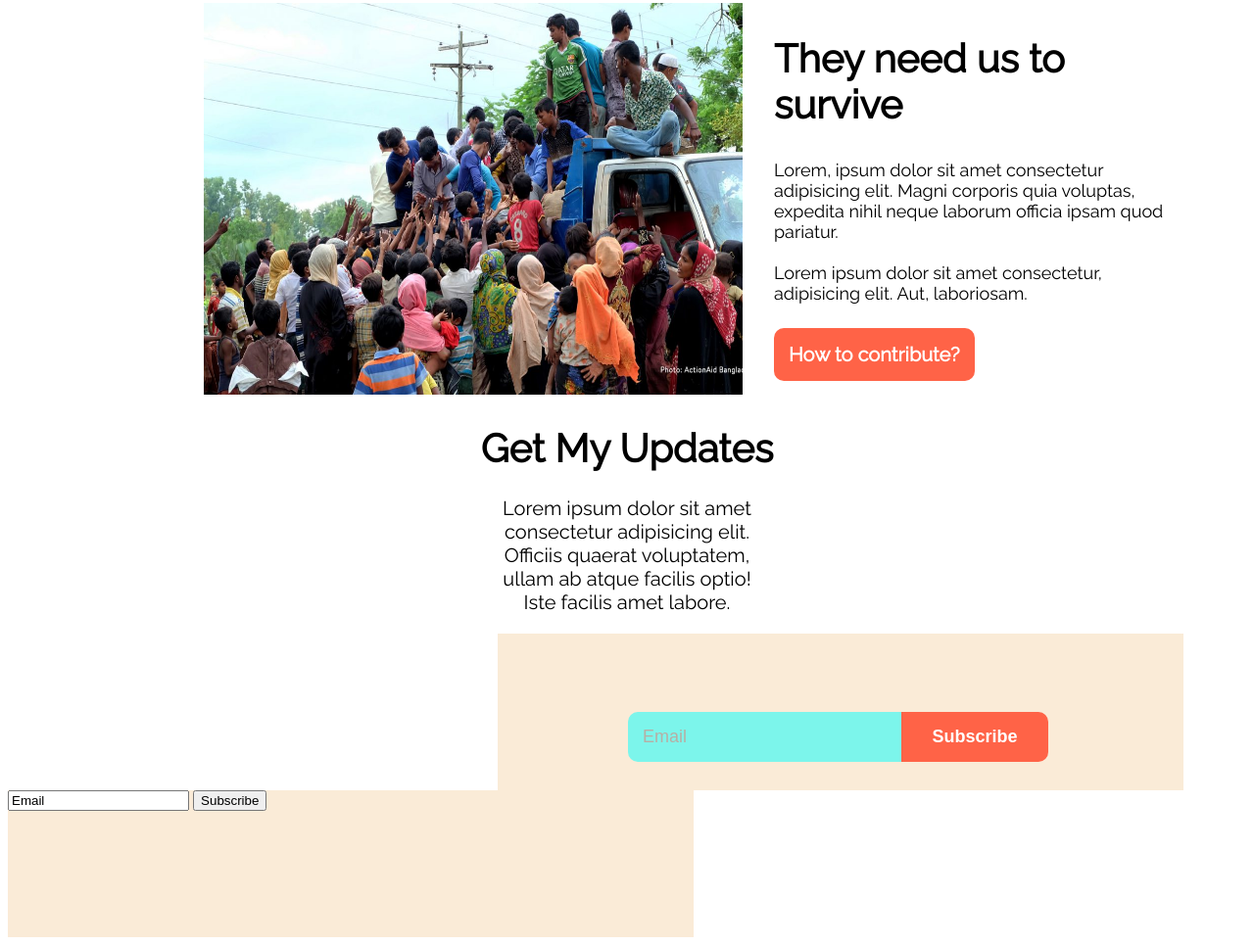
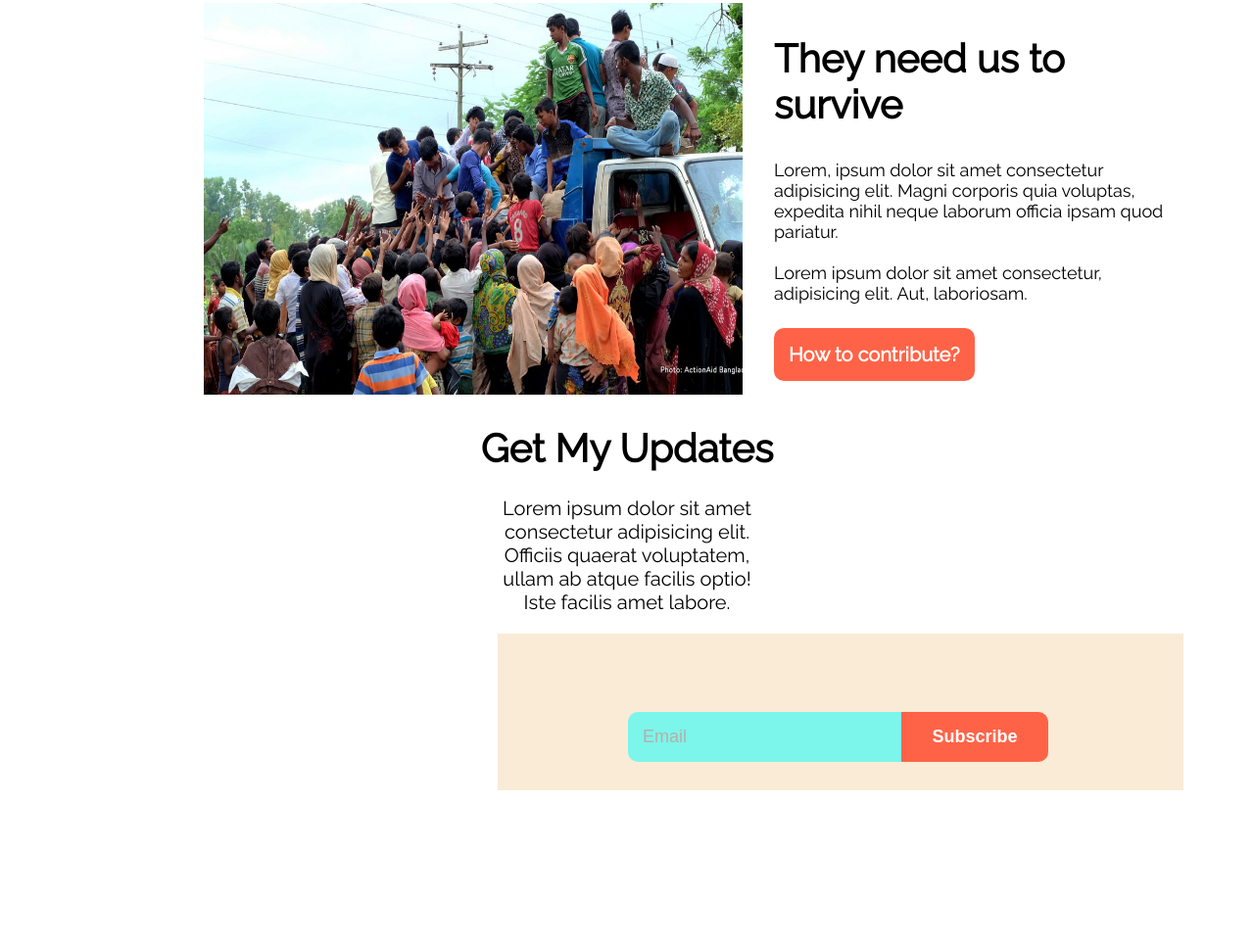
Before and after one commit to Alamin716/New-Website, a plain HTML site: page index.html in a window 1280 px wide. Shown: the part 2499-3464 px from the top of the page at 98% size. After the commit the page ends 3314 px from the top, so only its background shows below. Drawn offline with Linux system fonts and the light colour scheme.

```diff
--- a/index.html
+++ b/index.html
@@ -101,12 +101,7 @@
         <input class="email" type="email" name="email" placeholder="Email" id="">
         <input class="subscribe" type="submit" name="Subscribe" value="Subscribe">
     </div>
-    <div class="box">
-        <form>
-            <input type="email" name="Email" id="Email" value="Email">
-            <input type="submit" value="Subscribe">
-        </form>
-    </div>
+
 
 </body>
 
--- a/style.css
+++ b/style.css
@@ -265,12 +265,4 @@
     font-size: 18px;
     font-weight: bold;
     color: white;
-
 }
-
-.box {
-    background-color: antiquewhite;
-    width: 700px;
-    height: 150px;
-    background-position: center;
-}
```
